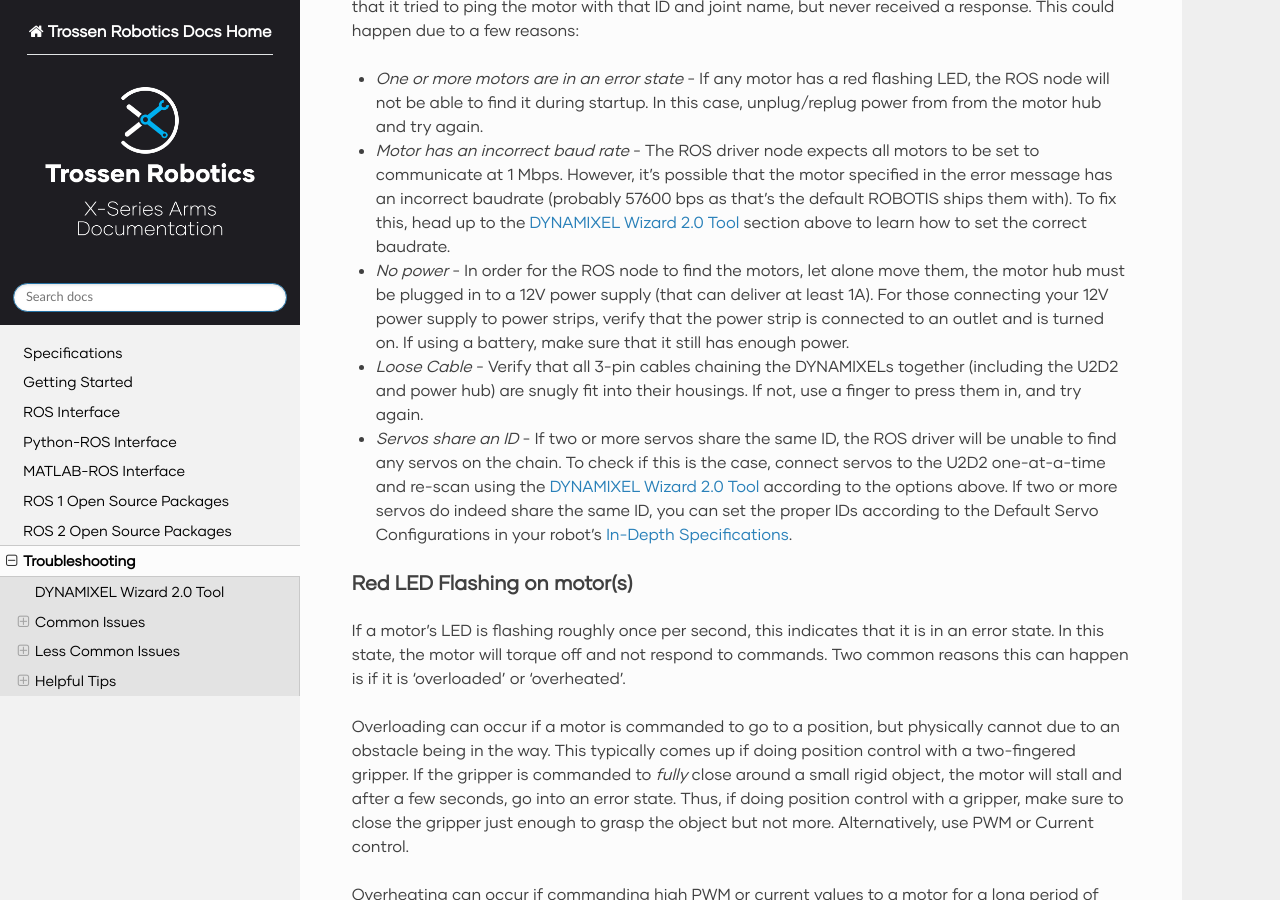
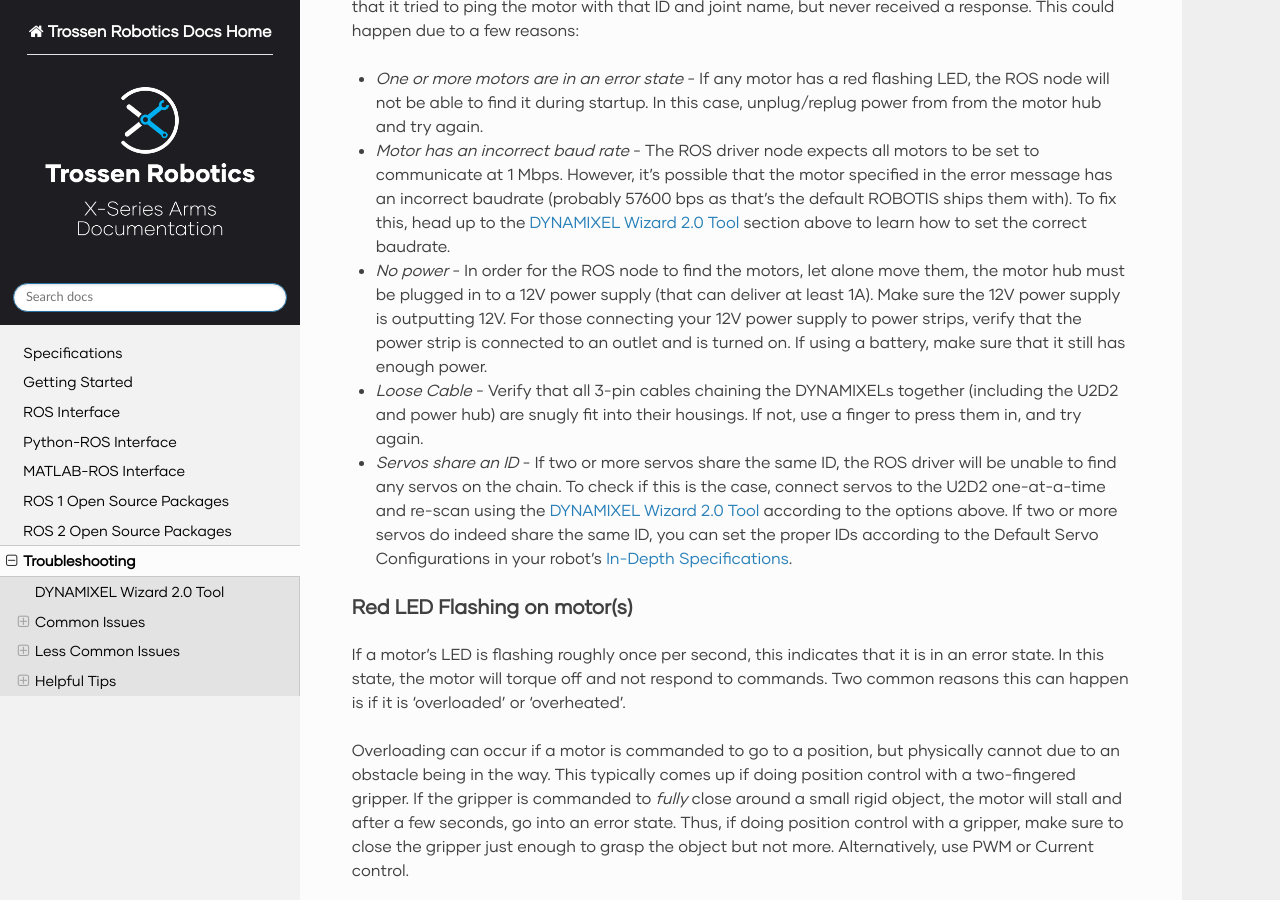
Before and after one commit to TrossenRobotics/interbotix_xsarms_docs, a Sphinx documentation site: the page built from docs/troubleshooting.rst, in a window 1280 px wide and 900 px high, scrolled down 1653 px. Built offline with Sphinx 7.4.7 and the Read the Docs theme 2.0.0, drawn with Linux system fonts in a browser that asks for light colours; some web fonts are replaced.

Commit message:
Troubleshooting: Make sure power supply works

```diff
--- a/docs/troubleshooting.rst
+++ b/docs/troubleshooting.rst
@@ -77,9 +77,10 @@ received a response. This could happen due to a few reasons:
     fix this, head up to the `DYNAMIXEL Wizard 2.0 Tool`_ section above to learn how to set the
     correct baudrate.
 -   `No power` - In order for the ROS node to find the motors, let alone move them, the motor hub
-    must be plugged in to a 12V power supply (that can deliver at least 1A). For those connecting
-    your 12V power supply to power strips, verify that the power strip is connected to an outlet
-    and is turned on. If using a battery, make sure that it still has enough power.
+    must be plugged in to a 12V power supply (that can deliver at least 1A). Make sure the 12V
+    power supply is outputting 12V. For those connecting your 12V power supply to power strips,
+    verify that the power strip is connected to an outlet and is turned on. If using a battery,
+    make sure that it still has enough power.
 -   `Loose Cable` - Verify that all 3-pin cables chaining the DYNAMIXELs together (including the
     U2D2 and power hub) are snugly fit into their housings. If not, use a finger to press them in,
     and try again.
```
